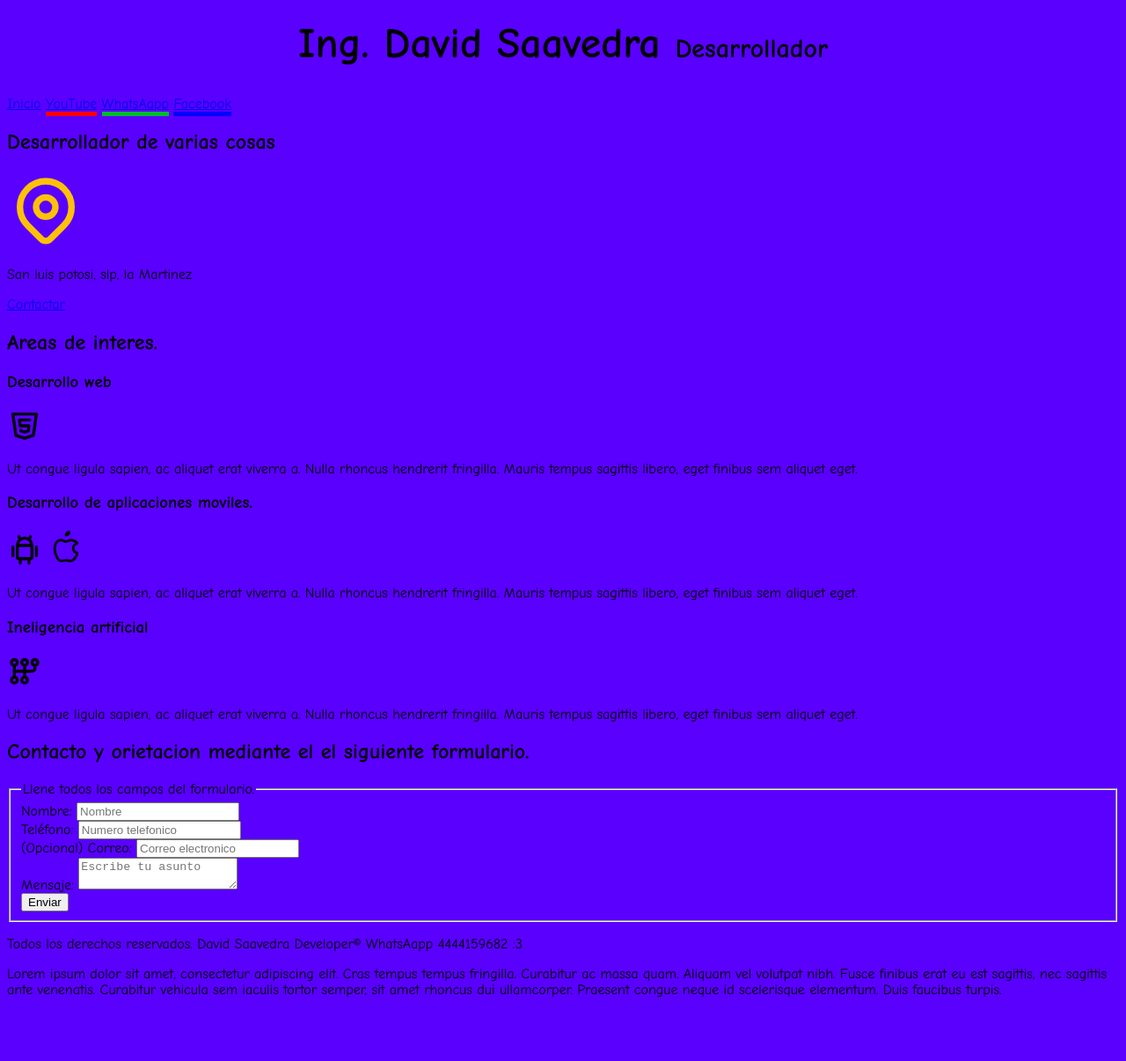
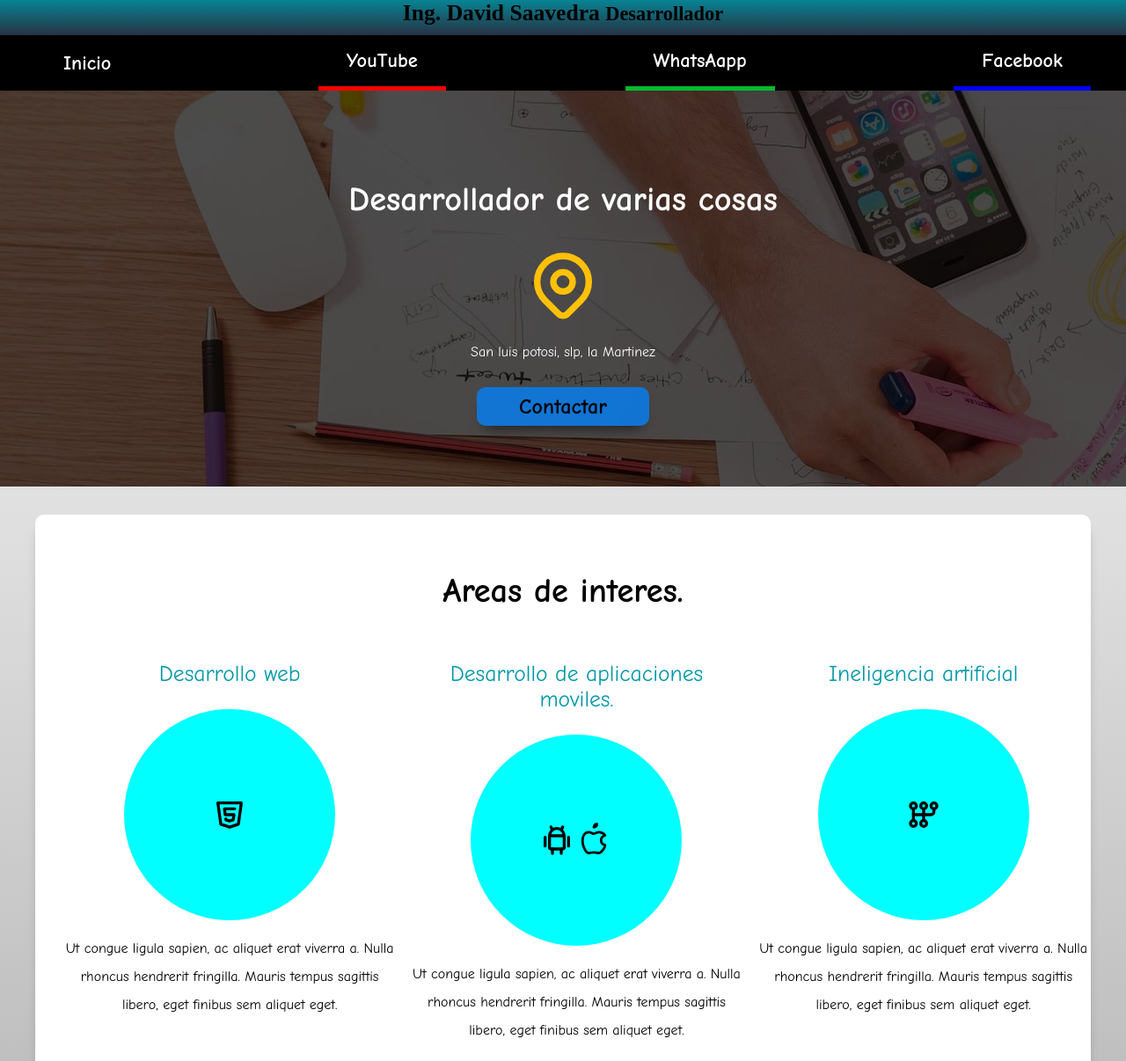
Before and after one commit to ChinoDavidSaavedra/Desarrollador_web, a plain HTML site: page index.html in a window 1280 px wide. Shown: the part 10-1216 px from the top of the page at 88% size. Before the commit the page ends 1160 px from the top, so only its background shows below. Drawn offline with Linux system fonts and the light colour scheme.

Commit message:
estilo actualizado
14/05/21

```diff
--- a/css/style.css
+++ b/css/style.css
@@ -1,87 +1,268 @@
-:root{
+:root {
     --blanco: #ffffff;
+    --primario: #FFC107;
+    --secundario: #0097A7;
+    --gris: #757575;
     --oscuro: #212121;
-    --primario: #ffc107;
-   /* --zafiro: #090766;*/
-    --zafiro: #000000;
-    --gris: #757575;
-
-    --fuente_principal: 3rem;
     --comic_sans: "Comic Sans MS";
 }
+html {
+    box-sizing: border-box;
+    min-height: 100%;
+    /*scroll-snap-type: y mandatory;*/
 
-body{
-    font-family: var(--comic_sans);
-}
-h1{
-    text-align: center;
-    font-size: 3rem;
 
 }
-#h2_desarrollador{
+/*
+.servicios , .navegacion , .formulario{
+    scroll-snap-align: center;
+    scroll-snap-stop: always;
+}*/
+
+*, *:before, *:after {
+    box-sizing: inherit;
+}
+p {
+    line-height: 2;
+}
+body {
+    font-family: var(--comic_sans);
+background-image: linear-gradient(to bottom, rgb(255, 255, 255) 0%, rgb(133, 132, 132) 100%);
+    width: 100%;
+    border:0px;
+    padding: 0px;
+    margin: 0px;
+}
+h1 {
+    font-size: 1.6rem;
+    background-color: #0097A7;
+    background-image: linear-gradient(to bottom ,  #0097A7 0%, rgb(38, 51, 68) 100%);
+
+    margin:0px;
+    padding: 10px;
+    font-family: "Kristen ITC";
+}
+h1 span {
+    font-size: 1.4rem;
+}
+h1, h2, h3 {
     text-align: center;
 }
-span{
-    font-size: 30px;
+h2 {
+    font-size: 2.4rem;
 }
-#p_desarrollo_web{
-
-    font-family: var(--comic_sans);
+h3 {
+    color: var(--secundario);
+    font-weight: 400;
+    font-size: 1.6rem;
+}
+.contenedor {
+    margin: 0 auto;
+    max-width: 1200px;
+}
+.sombra {
+    padding: 2rem;
+    margin-bottom: 3rem;
+    background-color: rgba(255, 255, 255, 1);
+    border-radius: 10px;
+    -webkit-box-shadow: 0px 11px 15px -9px rgba(0,0,0,0.63);
+    -moz-box-shadow: 0px 11px 15px -9px rgba(0,0,0,0.63);
+    box-shadow: 0px 11px 15px -9px rgba(0,0,0,0.63);
+}
+.nav-bg {
+    background-color: black;
+}
+.navegacion {
+    scroll-snap-align: center;
+    scroll-snap-stop: always;
+    display: flex;
+    flex-direction: column;
+    align-items: center;
 }
 
-.nav_1{
-    width: 100%;
-   /* margin-top: 0px;
-    margin-right: auto;
-    margin-bottom: 0px;
-    margin-left: auto;*/
-    background-color: var(--zafiro);
+@media (min-width:768px) {
+    .navegacion {
+        flex-direction: row;
+        justify-content: space-between;
+    }
 }
-.nav_1 div{
-   display: flex;
-   /*margin-left: 100px;
-    margin-right: 100px;*/
-    justify-content: center;
-    justify-content: space-evenly;
-    flex-direction: row;
+.navegacion a{
+    padding: 1rem 2rem;
+    color: var(--blanco);
+    text-decoration: none;
+    font-size: 1.4rem;
+    font-weight: 700;
+}
+.navegacion #inicio:hover {
+    background-color: rgba(0, 247, 255, 0.288);
+    color: white;
+}
+.navegacion #youtube:hover {
+    background-color: rgb(71, 10, 13);
+    color: white;
+}
+.navegacion #watsap:hover {
+    background-color: #00bb2c3d;
+    color: white;
+}
+.navegacion #feis:hover {
+    background-color: rgba(0, 0, 255, 0.288);
+    color: white;
+}
+
+.navegacion a:last-of-type {
+    margin-bottom:0;
+}
+@media (min-width:768px) {
+    .navegacion a{
+        margin-bottom: 0;
+    }
 
 }
-.nav_1 a{
-   /* background-color: var(--primario);*/
+.hero {
+    height: 450px;
+    background-image: url(../img/hero.jpg);
+    margin-bottom: 2rem;
+    position: relative;
+    width: auto;
+}
+.contenido-hero {
+    background-color: rgb(0 0 0 / 70%); /** Otra opción **/
+    background-color: rgba(0, 0, 0, .7);
+    position: absolute;
+    width: 100%;
+    height: 100%;
+    display: flex;
+    flex-direction: column;
+   align-items: center;
+   justify-content: center;
+
+
+}
+.contenido-hero h2,
+.contenido-hero p {
     color: var(--blanco);
+}
+.boton {
+    background-color:rgba(0, 132, 255, 0.76);
+    color: black;
+    margin-top: .5rem;
+    padding: .5rem 3rem;
+    border-radius: 5px;
     text-decoration: none;
-    padding: 10px;
+    font-size: 1.5rem;
+    border:none;
+    font-weight: bold;
+    border-radius: 10px;
+    -webkit-box-shadow: 0px 11px 15px -9px rgba(0,0,0,0.63);
+    -moz-box-shadow: 0px 11px 15px -9px rgba(0,0,0,0.63);
+    box-shadow: 0px 11px 15px -9px rgba(0,0,0,0.63);
 }
-#ubi{
-    background-color: var(--primario);
+.boton:hover{
+    cursor: pointer;
+}
+.servicios {
+    scroll-snap-align: center;
+    scroll-snap-stop: always;
+}
+@media (min-width:768px) {
+    .servicios {
+        display: grid;
+        grid-template-columns: 33.3% 33.3% 33.3%;
+        column-gap: 1rem;
+    }
+}
+.servicio {
+     text-align:center;
+    display: flex;
+    flex-direction: column;
+    align-items: center;
+}
+.servicio h3{
+font-weight: normal;
+
+}
+.servicio p{
+    line-height: 2;
+    text-align: center;
+}
+.servicio .iconos{
+    height: 15rem;
+    width: 15rem;
+    background-color: aqua;
+    border-radius: 50%;
+    display: flex;
+    justify-content: center;
+    align-items: center;
 }
 
-.nav_1 div a:hover{
-    background-color: rgb(71, 10, 13);
+/*FORMILARIO DE CONTACTO*/
+.formulario{
+background-color: gray;
+width: min(40rem, 100% );
+margin: 0 auto;
+padding: 2rem;
+border-radius: 10px;
+    -webkit-box-shadow: 0px 11px 15px -9px rgba(0,0,0,0.63);
+    -moz-box-shadow: 0px 11px 15px -9px rgba(0,0,0,0.63);
+    box-shadow: 0px 11px 15px -9px rgba(0,0,0,0.63);
+}
+.formulario fieldset{
+    border:none;
+}
+.formulario legend{
+    text-align: center;
+    font-size:2rem;
+    font-weight: bold;
+
+    margin-bottom: 2rem;
+    color: aqua;
 }
 
-@media (min-width: 0px) and (max-width: 480px){
-    body{
-        background-color: red;
-    }
-    .nav_1 div{
-        display: flex;
-         flex-direction: column;
-     }
+@media(min-width: 768px){
+.contenedor-campos{
+display:grid;
+grid-template-columns: 1fr 1fr;
+grid-template-rows: auto auto 20rem;
+column-gap: 1rem;
 }
-@media (min-width: 481px) and (max-width: 1024px){
-    body{
-        background-color: rgb(31, 189, 78);
-    }
+.campo:nth-child(3){
+    grid-column: 1 / 3;
+}
 }
 
-@media (min-width: 1025px){
-    body{
-               background-color: rgb(89, 0, 255);
-    }
+.campo:nth-child(4){
+    grid-column: 1 / 3;
 }
-@media (min-width: 1281px){
-    body{
-        background-color: rgb(28, 26, 161);
-    }
+
+.campo{
+margin-bottom: 1rem;
 }
+.campo textarea{
+    height: 16rem;
+
+}
+.campo label{
+color:rgb(255, 255, 255);
+font-weight: bold;
+margin-bottom: .5rem;
+display:block;
+}
+.input-text{
+width: 100%;
+border:none;
+padding: 1.5rem;
+border-radius: .5rem;
+}
+form label{
+    font-size: large;
+
+}
+footer {
+    width: 100%;
+
+    background-color: #0097A7;
+text-align: center;
+background-image: linear-gradient(to bottom, aqua 0%, rgb(32, 32, 32) 100%);
+display:grid;
+}
```
